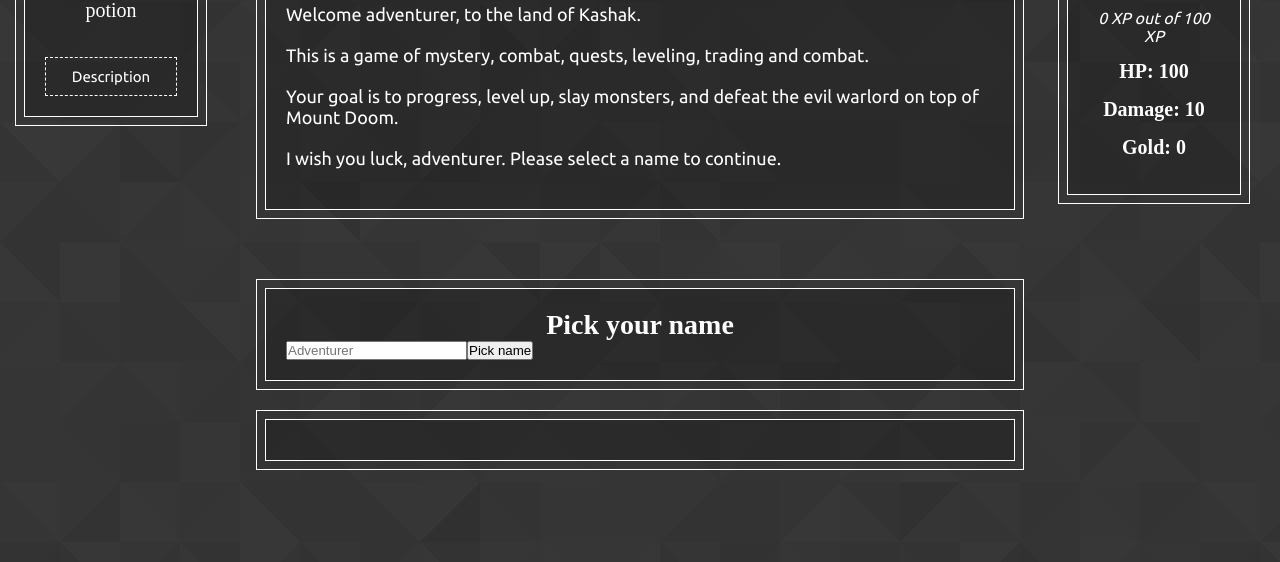
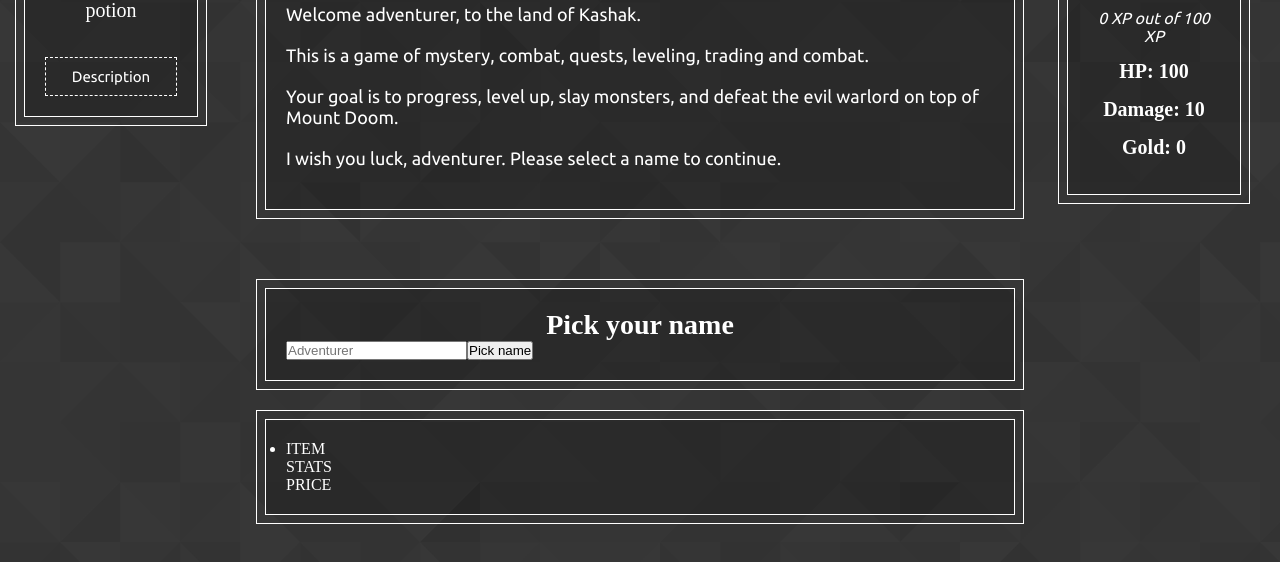
Before and after one commit to Soreg/Text-adventure, a plain HTML site: page index.html in a window 1280 px wide. Shown: the part 118-680 px from the top of the page. Drawn offline with nearby package versions, Linux system fonts and the light colour scheme; a web font is replaced by a local one.

Commit message:
Added description-element for the shop

```diff
--- a/index.html
+++ b/index.html
@@ -65,7 +65,13 @@
                         <h4></h4>
                     </div>
                     <div class="shop-container">
-
+                        <ul>
+                            <li class="shop-item-description">
+                                <div>ITEM</div>
+                                <div>STATS</div>
+                                <div>PRICE</div>
+                            </li>
+                        </ul>
                     </div>
                 </div>
             </div>
```
